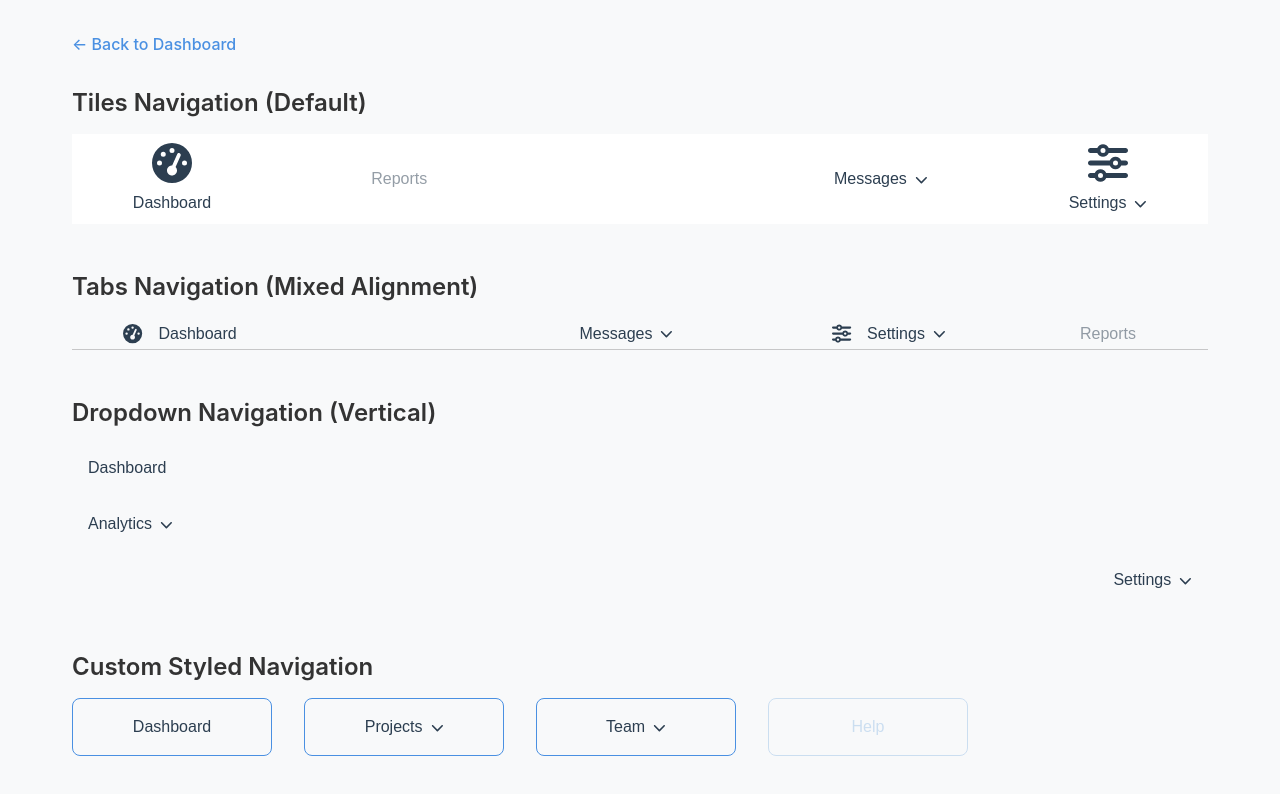
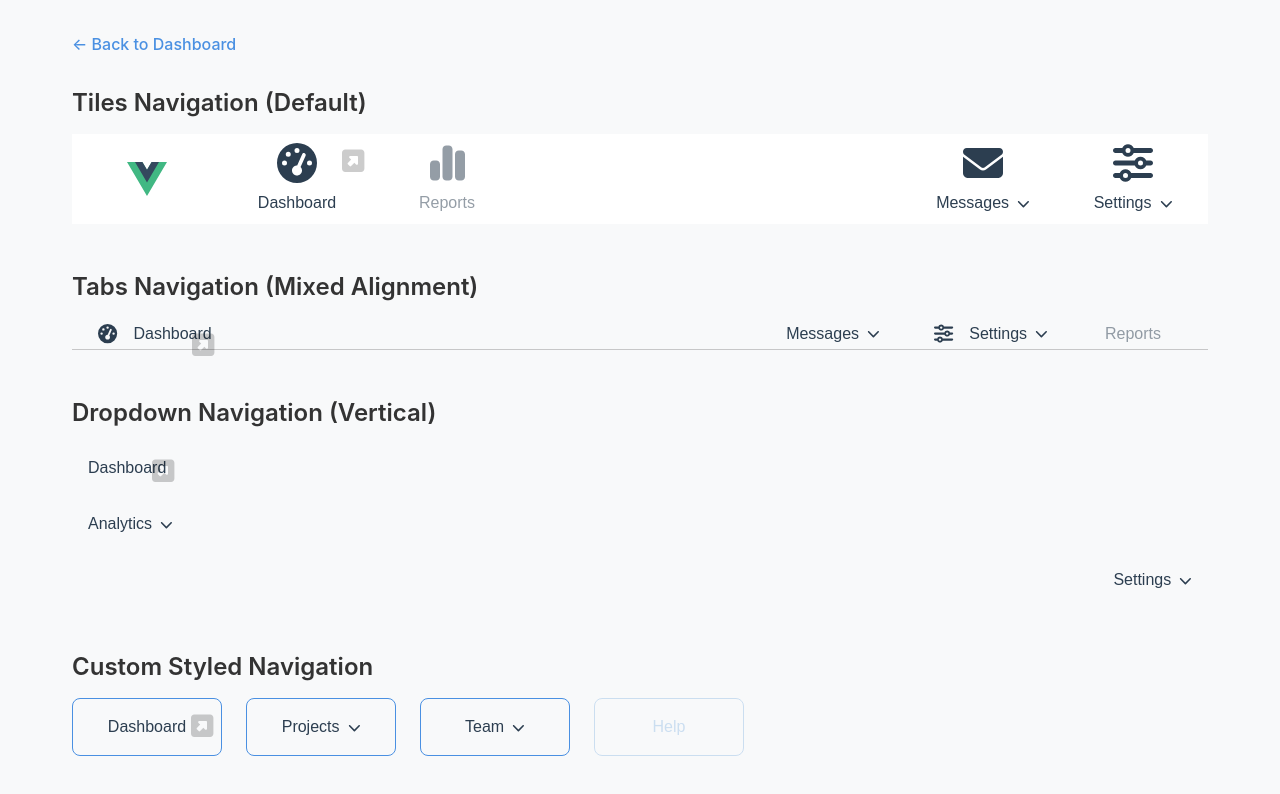
Before and after one commit to a-vision/vue-input-components, a Vue app: page /navigation in a window 1280 px wide. Shown: the top 794 px of the page. Built offline with nearby package versions, Linux system fonts and the light colour scheme.

Commit message:
Update navigation with better alignment, image icon and 'open in new window'

```diff
--- a/src/components/Navigation.vue
+++ b/src/components/Navigation.vue
@@ -21,6 +21,7 @@
       '--navigation-bottom-border': showBottomBorder
         ? `1px solid ${bottomBorderColor || 'rgba(0, 0, 0, 0.2)'}`
         : 'none',
+      '--navigation-tiles-grid': navigationGrid,
     }"
   >
     <template v-if="type === 'tiles'">
@@ -38,10 +39,10 @@
           ]"
           :style="{
             '--item-alignment': item.alignment || activeItemAlignment,
-            width: item.width || '200px',
-            'min-width': item.width || '200px',
-            'max-width': item.width || '200px',
-            'grid-column': `span ${Math.ceil(parseInt(item.width || '200px') / 200)}`,
+            width: item.width || '150px',
+            'min-width': item.width || '150px',
+            'max-width': item.width || '150px',
+            'grid-column': `span ${Math.ceil(parseInt(item.width || '150px') / 150)}`,
           }"
           @click="(e) => !item.id.includes('spacer') && handleItemClick(item, e)"
         >
@@ -53,7 +54,13 @@
             }"
           >
             <div v-if="item.icon" class="navigation__icon">
-              <font-awesome-icon :icon="item.icon" />
+              <img
+                v-if="item.icon.startsWith('img:')"
+                :src="item.icon.substring(4)"
+                :alt="item.label || 'Icon'"
+                class="navigation__icon-image"
+              />
+              <font-awesome-icon v-else :icon="item.icon" />
             </div>
             <div v-if="item.label" class="navigation__label">
               <span>{{ item.label }}</span>
@@ -61,6 +68,9 @@
                 <font-awesome-icon icon="chevron-down" />
               </div>
             </div>
+          </div>
+          <div v-if="item.url" class="navigation__external-link" @click.stop="openUrl(item.url)">
+            <font-awesome-icon icon="square-up-right" />
           </div>
           <div
             v-if="item.children && isDropdownOpen(item.id)"
@@ -80,7 +90,13 @@
               @click="(e) => handleItemClick(child, e)"
             >
               <div v-if="child.icon" class="navigation__icon">
-                <font-awesome-icon :icon="child.icon" />
+                <img
+                  v-if="child.icon.startsWith('img:')"
+                  :src="child.icon.substring(4)"
+                  :alt="child.label || 'Icon'"
+                  class="navigation__icon-image"
+                />
+                <font-awesome-icon v-else :icon="child.icon" />
               </div>
               <div v-if="child.label" class="navigation__label">{{ child.label }}</div>
             </div>
@@ -115,7 +131,13 @@
             @click="(e) => handleItemClick(item, e)"
           >
             <div v-if="item.icon" class="navigation__icon">
-              <font-awesome-icon :icon="item.icon" />
+              <img
+                v-if="item.icon.startsWith('img:')"
+                :src="item.icon.substring(4)"
+                :alt="item.label || 'Icon'"
+                class="navigation__icon-image"
+              />
+              <font-awesome-icon v-else :icon="item.icon" />
             </div>
             <div v-if="item.label" class="navigation__label">
               <span>{{ item.label }}</span>
@@ -123,6 +145,9 @@
                 <font-awesome-icon icon="chevron-down" />
               </div>
             </div>
+          </div>
+          <div v-if="item.url" class="navigation__external-link" @click.stop="openUrl(item.url)">
+            <font-awesome-icon icon="square-up-right" />
           </div>
           <div
             v-if="item.children && isDropdownOpen(item.id)"
@@ -142,7 +167,13 @@
               @click="(e) => handleItemClick(child, e)"
             >
               <div v-if="child.icon" class="navigation__icon">
-                <font-awesome-icon :icon="child.icon" />
+                <img
+                  v-if="child.icon.startsWith('img:')"
+                  :src="child.icon.substring(4)"
+                  :alt="child.label || 'Icon'"
+                  class="navigation__icon-image"
+                />
+                <font-awesome-icon v-else :icon="child.icon" />
               </div>
               <div v-if="child.label" class="navigation__label">{{ child.label }}</div>
             </div>
@@ -174,6 +205,10 @@ const sortedItems = computed(() => {
   })
 })
 
+const navigationGrid = computed(() => {
+  return props.items.map((item) => item.width || '150px').join(' ')
+})
+
 const handleItemClick = (item: NavigationItem, event: MouseEvent) => {
   if (item.disabled) return
 
@@ -188,6 +223,10 @@ const handleItemClick = (item: NavigationItem, event: MouseEvent) => {
   } else {
     openDropdownId.value = null
   }
+}
+
+const openUrl = (url: string) => {
+  window.open(url, '_blank')
 }
 
 const isDropdownOpen = (itemId: string) => {
@@ -234,7 +273,7 @@ onUnmounted(() => {
 /* Tiles */
 .navigation__tiles {
   display: grid;
-  grid-template-columns: repeat(auto-fill, minmax(200px, 1fr));
+  grid-template-columns: var(--navigation-tiles-grid);
   gap: var(--navigation-gap);
   width: 100%;
   height: var(--navigation-height, auto);
@@ -265,6 +304,9 @@ onUnmounted(() => {
   border-color: var(--navigation-active-color);
   color: var(--navigation-active-color);
   background-color: var(--navigation-active-background-color);
+  box-shadow:
+    -5px 0 3px -3px rgba(0, 0, 0, 0.1),
+    5px 0 3px -3px rgba(0, 0, 0, 0.1);
 }
 
 .navigation__tile--disabled {
@@ -351,7 +393,7 @@ onUnmounted(() => {
   position: absolute;
   top: 100%;
   left: 0;
-  min-width: 200px;
+  min-width: 150px;
   background: white;
   border: 1px solid var(--navigation-color);
   border-radius: var(--navigation-border-radius);
@@ -408,11 +450,22 @@ onUnmounted(() => {
   justify-content: center;
 }
 
+.navigation__icon-image {
+  width: 1.2em;
+  height: 1.2em;
+  object-fit: contain;
+}
+
 .navigation--large-icons .navigation__icon {
   font-size: 2.5rem;
   margin-bottom: 0.5rem;
   margin-left: 0;
   margin-right: 0;
+}
+
+.navigation--large-icons .navigation__icon-image {
+  width: 2.5rem;
+  height: 2.5rem;
 }
 
 .navigation--large-icons .navigation__tile-content,
@@ -547,4 +600,22 @@ onUnmounted(() => {
   cursor: not-allowed;
   color: var(--navigation-disabled-color);
 }
+
+.navigation__external-link {
+  position: absolute;
+  top: 0.5rem;
+  right: 0.5rem;
+  font-size: 1.6em;
+  cursor: pointer;
+  color: rgba(0, 0, 0, 0.2);
+  transition: all 0.2s ease;
+}
+
+.navigation__external-link:hover {
+  color: rgba(0, 0, 0, 0.9);
+}
+
+.navigation__tile:hover .navigation__external-link {
+  color: rgba(0, 0, 0, 0.3);
+}
 </style>
--- a/src/views/NavigationTestView.vue
+++ b/src/views/NavigationTestView.vue
@@ -15,9 +15,10 @@
         iconSize="large"
         height="90px"
         backgroundColor="#fff"
+        activeBackgroundColor="var(--background-color)"
       />
       <div v-if="lastClicked.default" class="click-info">
-        Last clicked: {{ lastClicked.default.label }}
+        Last clicked: {{ lastClicked.default.url || `id:${lastClicked.default.id}` }}
       </div>
     </div>
 
@@ -106,15 +107,24 @@ const lastClicked = ref({
 
 const defaultItems = [
   {
+    id: 'home',
+    label: '',
+    icon: 'img:/src/assets/logo.svg',
+    width: '150px',
+  },
+  {
     id: 'dashboard',
     label: 'Dashboard',
     url: '/dashboard',
     icon: 'gauge-high',
+    width: '150px',
   },
   {
     id: 'reports',
     label: 'Reports',
     disabled: true,
+    icon: 'chart-simple',
+    width: '150px',
   },
   {
     id: 'spacer',
@@ -125,6 +135,8 @@ const defaultItems = [
     id: 'messages',
     label: 'Messages',
     alignment: 'right',
+    icon: 'envelope',
+    width: '150px',
     children: [
       {
         id: 'inbox',
@@ -141,6 +153,7 @@ const defaultItems = [
     label: 'Settings',
     alignment: 'right',
     icon: 'sliders',
+    width: '150px',
     children: [
       {
         id: 'profile',
```
